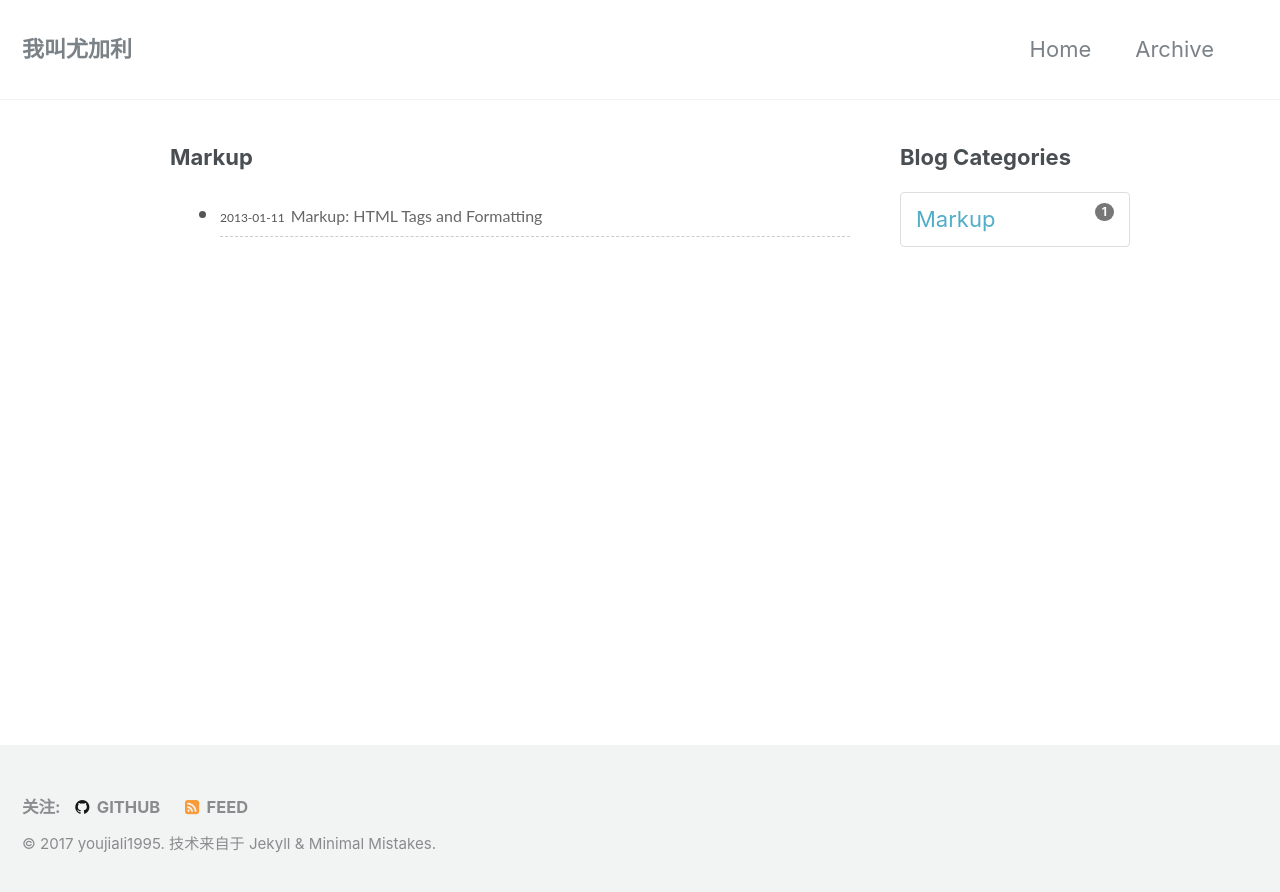
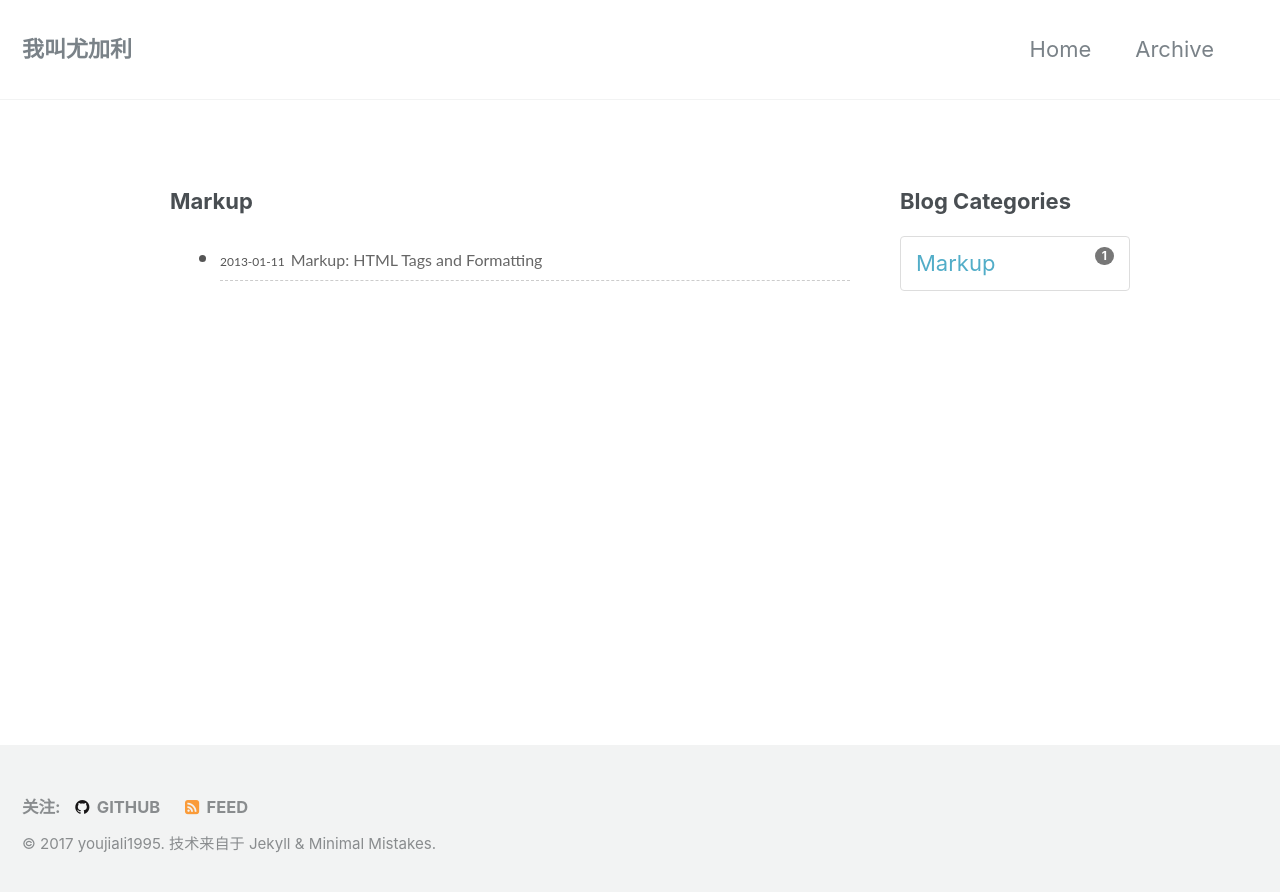
Before and after one commit to youjiali1995/youjiali1995.github.io, a Jekyll site: the page built from _pages/categories.md, in a window 1280 px wide. Shown: the top 892 px of the page. Built offline with Jekyll 4.4.1, drawn with Linux system fonts in a browser that asks for light colours.

Commit message:
Modify css

```diff
--- a/_pages/categories.md
+++ b/_pages/categories.md
@@ -7,6 +7,7 @@ permalink: /categories/
 <link rel="stylesheet" href="/assets/css/globals/responsive.css">
 <link rel="stylesheet" href="/assets/css/globals/index.css">
 
+<div id="main" role="main">
 <section class="container content">
     <div class="columns">
         <div class="column three-fourths">
@@ -18,8 +19,7 @@ permalink: /categories/
                     <ol class="posts-list" id="{{ category[0] }}">
                         {% for post in category.last %}
                         <li class="posts-list-item">
-                            <span class="posts-list-meta">{{ post.date | date:"%Y-%m-%d" }}</span>
-                            <a class="posts-list-name" href="{{ post.url }}">{{ post.title }}</a>
+                            <span class="posts-list-meta">{{ post.date | date:"%Y-%m-%d" }}</span> <a class="posts-list-name" href="{{ post.url }}">{{ post.title }}</a>
                         </li>
                         {% endfor %}
                     </ol>
@@ -33,3 +33,4 @@ permalink: /categories/
         </div>
     </div>
 </section>
+</div>
```
